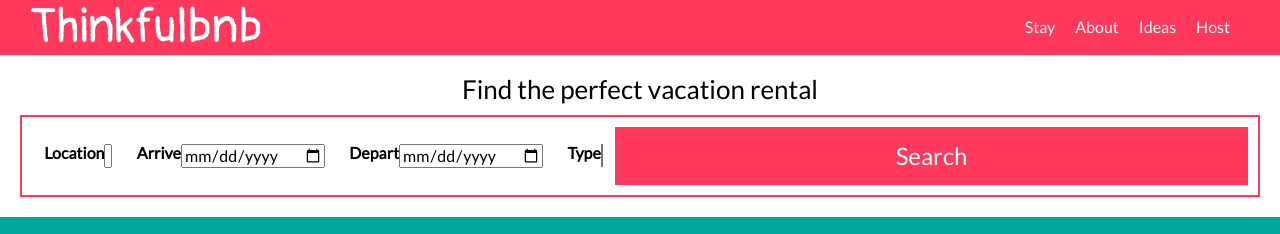
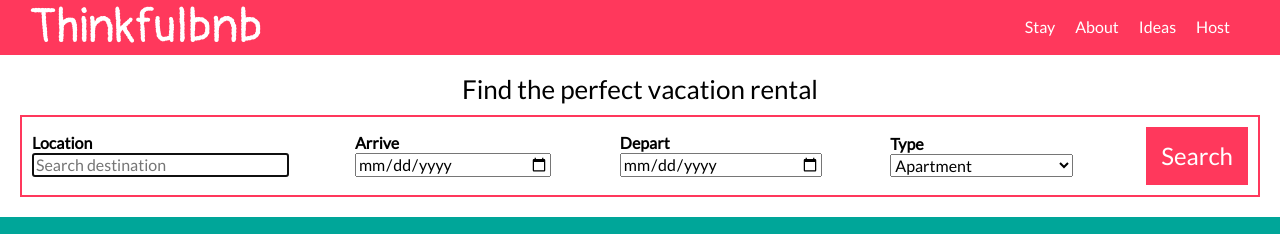
Before and after one commit to JacobBrantley45/Thinkfulbnb, a plain HTML site: page index.html in a window 1280 px wide. Shown: the top 234 px of the page. Drawn offline with nearby package versions, Linux system fonts and the light colour scheme.

Commit message:
Update index.html

```diff
--- a/index.html
+++ b/index.html
@@ -35,33 +35,36 @@
       <section id="stay">
         <h2>Find the perfect vacation rental</h2>
         <!-- Create a form here -->
-        <form>
-            <div class="group">
-            <div class="item">
+        <form class="form">
+          <div class="form-item">
             <label for="location">Location</label>
-              <input id="location" type="text" name="location" placeholder="Search destination"/>
+            <input
+              id="location"
+              type="text"
+              name="location"
+              autofocus="on"
+              required
+              placeholder="Search destination"
+              class="location"
+            />
           </div>
-            <div class="item">
-              <label for="arrive">Arrive</label>
-              <input type="date" id="arrive" name="arrival-date"/>
+          <div class="form-item">
+            <label for="date">Arrive</label>
+            <input type="date" class="arrive" id="date" name="date" required />
           </div>
-            <div class="item">
-              <label for="depart">Depart</label>
-              <input type="date" id="depart" name="departure-date"/>
+          <div class="form-item">
+            <label for="date">Depart </label>
+            <input type="date" id="date" name="date" required />
           </div>
-            <div class="item">
-              <label for="type">Type</label>
-              <select name="type" size="1">
-                <option value="apartment">Apartment</option>
-                <option value="barn">Barn</option>
-                <option value="castle">Castle</option>
-                <option value="houseboat">Houseboat</option>
-                <option value="tiny_house">Tiny House</option>
-                <option value="yacht">Yacht</option>
-                <option value="Yurt">Yurt</option>
+          <div class="form-item add-width">
+            <label for="drop-down-menu"> Type</label>
+            <select name="fonts" size="1" class="type">
+              <option value="Apartment">Apartment</option>
+              <option value="House">House</option>
             </select>
           </div>
-            <button type="submit">Search</button>
+          <div>
+            <button type="search">Search</button>
           </div>
         </form>
       </section>
```
Lines whose indentation alone changed are shown as unchanged.
